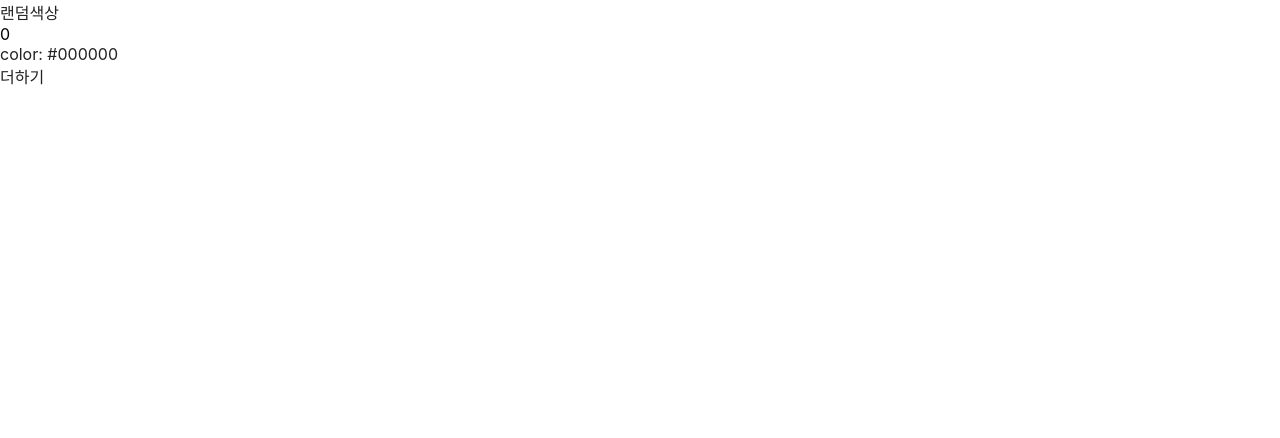
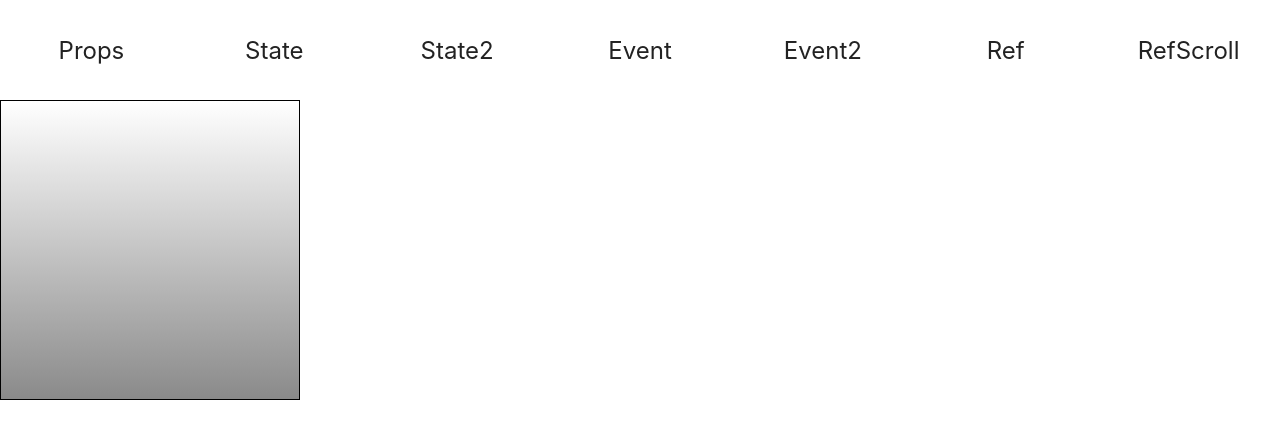
Before and after one commit to seo-K/-React-Learning-React-MasterBook, a React (Create React App) app: page /ref/scroll in a window 1280 px wide. Shown: the top 438 px of the page. Built offline with nearby package versions, Linux system fonts and the light colour scheme.

Commit message:
router작업

```diff
--- a/public/index.html
+++ b/public/index.html
@@ -1,5 +1,5 @@
 <!DOCTYPE html>
-<html lang="en">
+<html lang="ko">
   <head>
     <meta charset="utf-8" />
     <link rel="icon" href="%PUBLIC_URL%/favicon.ico" />
@@ -10,34 +10,13 @@
       content="Web site created using create-react-app"
     />
     <link rel="apple-touch-icon" href="%PUBLIC_URL%/logo192.png" />
-    <!--
-      manifest.json provides metadata used when your web app is installed on a
-      user's mobile device or desktop. See https://developers.google.com/web/fundamentals/web-app-manifest/
-    -->
+
     <link rel="manifest" href="%PUBLIC_URL%/manifest.json" />
-    <!--
-      Notice the use of %PUBLIC_URL% in the tags above.
-      It will be replaced with the URL of the `public` folder during the build.
-      Only files inside the `public` folder can be referenced from the HTML.
 
-      Unlike "/favicon.ico" or "favicon.ico", "%PUBLIC_URL%/favicon.ico" will
-      work correctly both with client-side routing and a non-root public URL.
-      Learn how to configure a non-root public URL by running `npm run build`.
-    -->
     <title>React Skill Book</title>
   </head>
   <body>
     <noscript>You need to enable JavaScript to run this app.</noscript>
     <div id="root"></div>
-    <!--
-      This HTML file is a template.
-      If you open it directly in the browser, you will see an empty page.
-
-      You can add webfonts, meta tags, or analytics to this file.
-      The build step will place the bundled scripts into the <body> tag.
-
-      To begin the development, run `npm start` or `yarn start`.
-      To create a production bundle, use `npm run build` or `yarn build`.
-    -->
   </body>
 </html>
--- a/src/App.css
+++ b/src/App.css
@@ -319,50 +319,24 @@ textarea::placeholder {
   color: #fff;
 }
 
-/* 더블클릭시 선택 기능 막기*/
-.what {
-  -webkit-user-select: none; /* webkit (safari, chrome) browsers */
-  -moz-user-select: none; /* mozilla browsers */
-  -khtml-user-select: none; /* webkit (konqueror) browsers */
-  -ms-user-select: none; /* IE10+ */
+header {
+  width: 100%;
+  height: 100px;
+
+  display: flex;
+  align-items: center;
 }
 
-/*
-.swiper-container{
-    position: relative;
-    overflow: hidden;
-} */
-
-/* 스와이퍼 */
-/* .swiper-slide > img {
-    display: block;
-    width: 100%;
-    height: 100%;
-    object-fit: cover;
-} */
-
-/* date custom */
-/* input[type="date"]{
-    height:calc( 100vw * ( 65/ 1920))
+header > a {
+  width: 200px;
+  text-align: center;
+  font-size: 1.5rem;
 }
 
-input[type="date"]::-webkit-clear-button,
-input[type="date"]::-webkit-inner-spin-button {
-    display: none;
+button,
+input {
+  border: 1px solid black;
+  border-radius: 10px;
+
+  padding: 5px 10px;
 }
-
-input[type="date"]::-webkit-calendar-picker-indicator {
-    background: url(../src/img/icon/icon_date.svg) no-repeat center center / contain;
-} */
-
-/* 아이폰 placeholder */
-/* input[type='date']:after {
-    color: #888;
-    content: attr(placeholder);
- } */
-
-/* @media screen and (max-width: 900px) {
-    input[type="date"]{
-        height: calc(100vw * ( 65/ 428));
-    }
- } */
--- a/src/App.js
+++ b/src/App.js
@@ -1,33 +1,55 @@
-import React, { Component } from "react";
+import React, { useState } from "react";
+import { Routes, Route } from "react-router-dom";
+import "./App.css";
 
-import "./App.css";
+import Main from "./Main";
+import MyComponent from "./MyComponent";
+import Counter from "./Counter";
+import Say from "./Say";
+import EventPractice from "./EventPractice";
+import EventPracticeFunction from "./EventPracticeFunction";
+import ValidationSample from "./ValidationSample";
+import ScrollBox from "./ScrollBox";
 import LifeCycleSample from "./LifeCycleSample";
 import ErrorBoundary from "./ErrorBoundary";
+console.log("나엄ㅁ?");
 
+export default function App() {
   // 랜덤 색상을 생성합니다.
   function getRandomColor() {
-  return "#" + Math.floor(Math.random() + 16777215).toString(16);
+    return "#" + Math.floor(Math.random() * 16777215).toString(16);
   }
-class App extends Component {
-  state = {
-    color: "#000000",
+
+  const [color, setColor] = useState("#000000");
+
+  const handleClick = () => {
+    setColor({ color: getRandomColor() });
   };
-
-  handleClick = () => {
-    this.setState({
-      color: getRandomColor(),
-    });
-  };
-
-  render() {
   return (
+    <Routes>
+      <Route path="/" element={<Main />}>
+        <Route
+          path="/props"
+          element={<MyComponent favoriteNumber={1}>리액트</MyComponent>}
+        />
+        <Route path="/state" element={<Counter>리액트</Counter>} />
+        <Route path="/state/2" element={<Say />} />
+        <Route path="/event" element={<EventPractice />} />
+        <Route path="/event/function" element={<EventPracticeFunction />} />
+        <Route path="/ref" element={<ValidationSample />} />
+        <Route path="/ref/scroll" element={<ScrollBox />} />
+        {/* <Route
+          path="/ref/scroll"
+          element={
             <div>
-        <button onClick={this.handleClick}>랜덤색상</button>
+              <button onClick={this.handleClick}>랜덤 색상</button>
               <ErrorBoundary>
-          <LifeCycleSample color={this.state.color} />
+                <LifeCycleSample color={color} />
               </ErrorBoundary>
             </div>
+          }
+        /> */}
+      </Route>
+    </Routes>
   );
 }
-}
-export default App;
--- a/src/LifeCycleSample.js
+++ b/src/LifeCycleSample.js
@@ -10,11 +10,11 @@ class LifeCycleSample extends Component {
 
   constructor(props) {
     super(props);
-    console.log("constructor");
+    console.log("constructor = 클래스 생성자 매서드");
   }
 
   static getDerivedStateFromProps(nextProps, prevState) {
-    console.log("getDerivedStateFromProps");
+    console.log("getDerivedStateFromProps = props의 state 값을 넣을때");
 
     if (nextProps.color !== prevState.color) {
       return { color: nextProps.color };
@@ -23,17 +23,25 @@ class LifeCycleSample extends Component {
   }
 
   componentDidMount() {
-    console.log("componentDidMount");
+    console.log(
+      "componentDidMount = 컴포넌트가 웹 브라우저상에 나타난 후 호출하는 메서드",
+    );
   }
 
   shouldComponentUpdate(nextProps, nextState) {
-    console.log("shouldComponetUpdate", nextProps, nextState);
+    console.log(
+      "shouldComponetUpdate = 컴포넌트의 리렌더링을 결정하는 메서드",
+      nextProps,
+      nextState,
+    );
     // 숫자의 마지막 자리가 '4' 라면 리렌더링하지 않습니다.
     return nextState.number % 10 !== 4;
   }
 
   componentWillUnmount() {
-    console.log("componentWillUnmount");
+    console.log(
+      "componentWillUnmount = 컴포넌트가 웹 브라우저상에서 사라지기 전에 호출하는 메서드",
+    );
   }
 
   handleClick = () => {
@@ -43,7 +51,9 @@ class LifeCycleSample extends Component {
   };
 
   getSnapshotBeforeUpdate(prevProps, prevState) {
-    console.log("getSnapshotBeforeUpdate");
+    console.log(
+      "getSnapshotBeforeUpdate = 컴포넌트의 변화를 DOM에 반영하기 바로 직전에 호출하는 메서드﻿",
+    );
     if (prevProps.color !== this.props.color) {
       return this.myRef.style.color;
     }
@@ -51,14 +61,18 @@ class LifeCycleSample extends Component {
   }
 
   componentDidUpdate(prevProps, prevState, snapshot) {
-    console.log("componentDidUpdate", prevProps, prevState);
+    console.log(
+      "componentDidUpdate  = 컴포넌트의 업데이트 작업이 끝난 후 호출하는 메서드",
+      prevProps,
+      prevState,
+    );
     if (snapshot) {
       console.log("업데이트 되기 직전 색상", snapshot);
     }
   }
 
   render() {
-    console.log("render");
+    console.log("render = 랜더링 메서드");
 
     const style = {
       color: this.props.color,
```
Also changed, not shown: src/App copy 2.js (added, +32 -0 lines), src/index.js (+8 -8 lines). Lines whose indentation alone changed are shown as unchanged.
